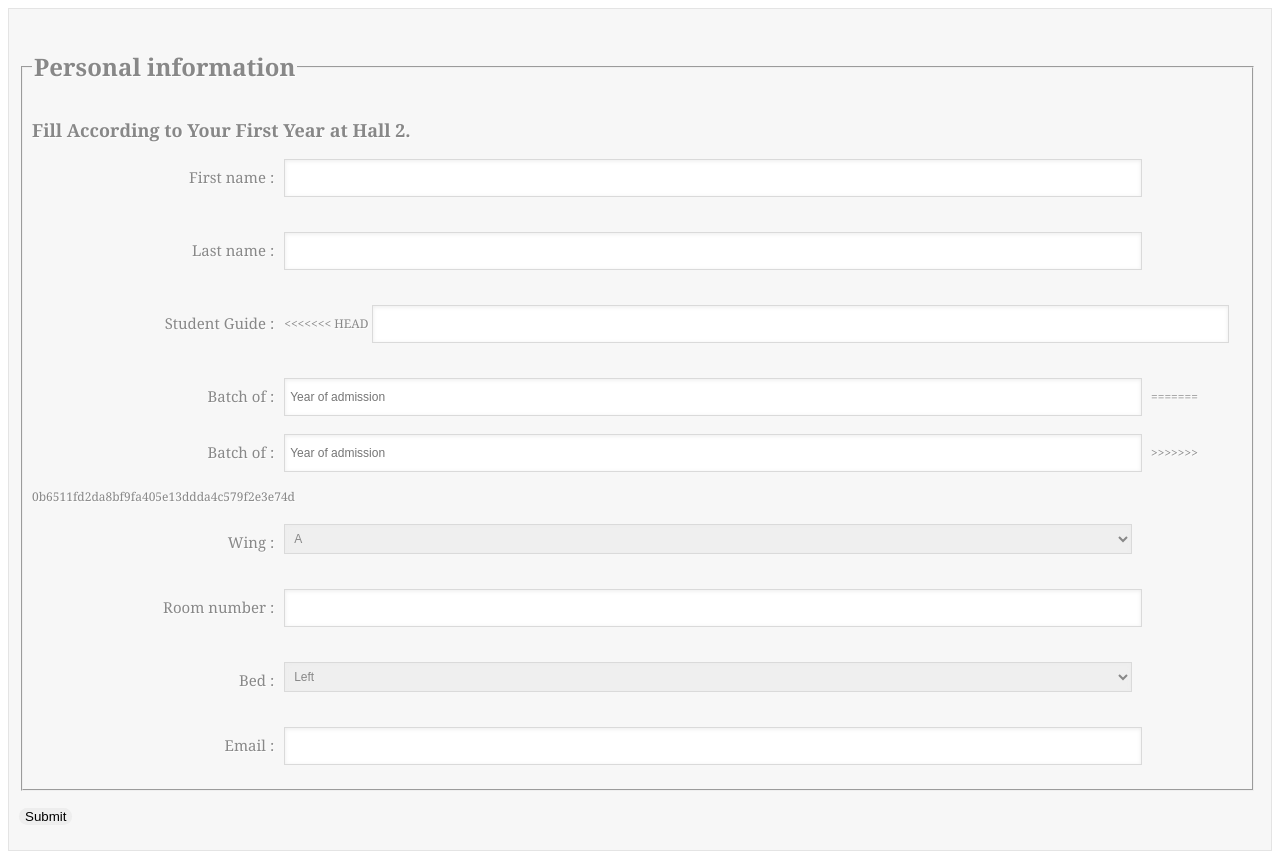
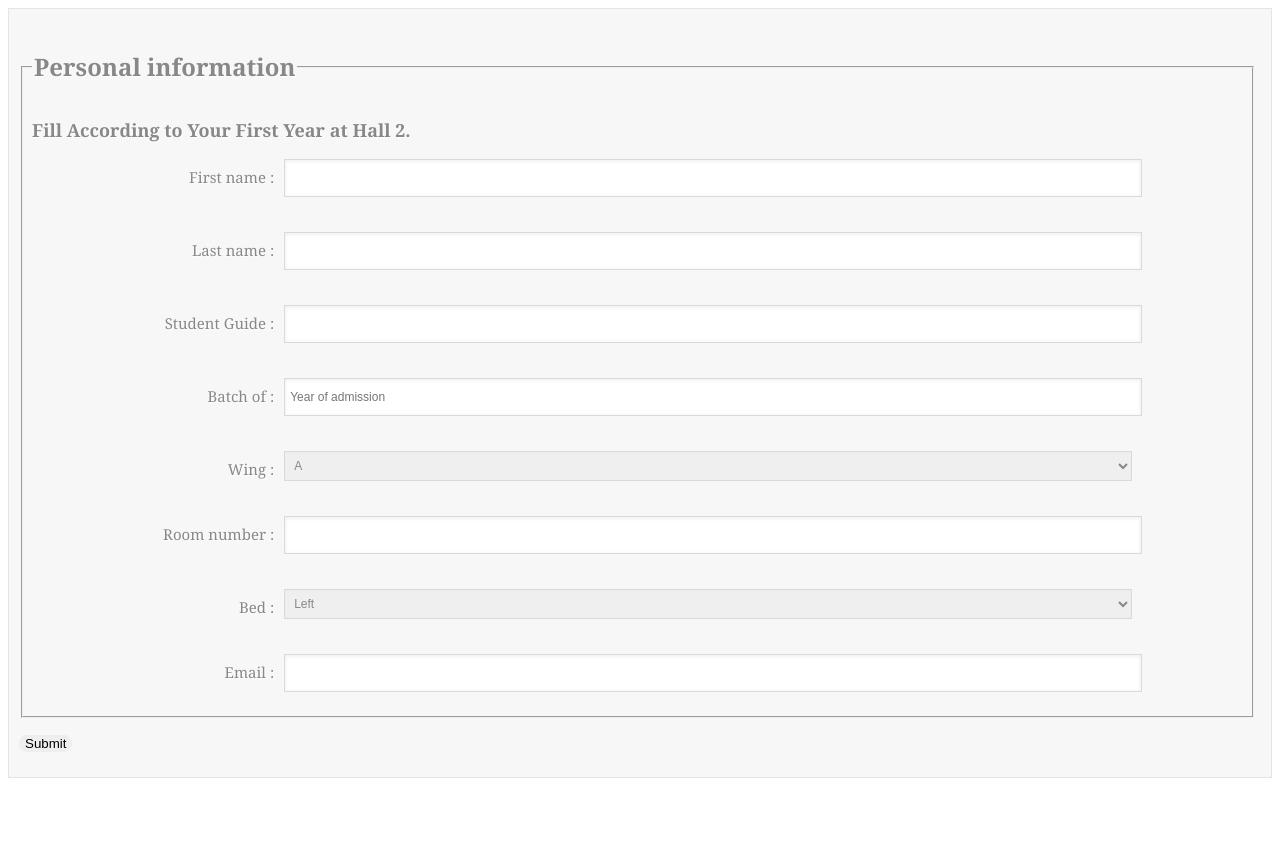
Before and after one commit to pratik1105/Pet-Project, a plain HTML site: page web.htm in a window 1280 px wide. After the commit the page ends 800 px from the top, so only its background shows below. Drawn offline with Linux system fonts and the light colour scheme.

Commit message:
changed web.htm

```diff
--- a/web.htm
+++ b/web.htm
@@ -19,16 +19,12 @@
 		<br>
 		<br>
 
-<<<<<<< HEAD
 		<label>Student Guide : </label>   <input type="text" name="sguide" class ="input">
 		<br>
 		<br>
 
 
 		<label>Batch of : </label>   <input type="number" name="batch" class ="input" placeholder="Year of admission" min=1960>
-=======
-		<label>Batch of : </label>   <input type="number" name="batch" class ="input" placeholder="Year of admission">
->>>>>>> 0b6511fd2da8bf9fa405e13ddda4c579f2e3e74d
 		<br>
 		<br>
 
```
